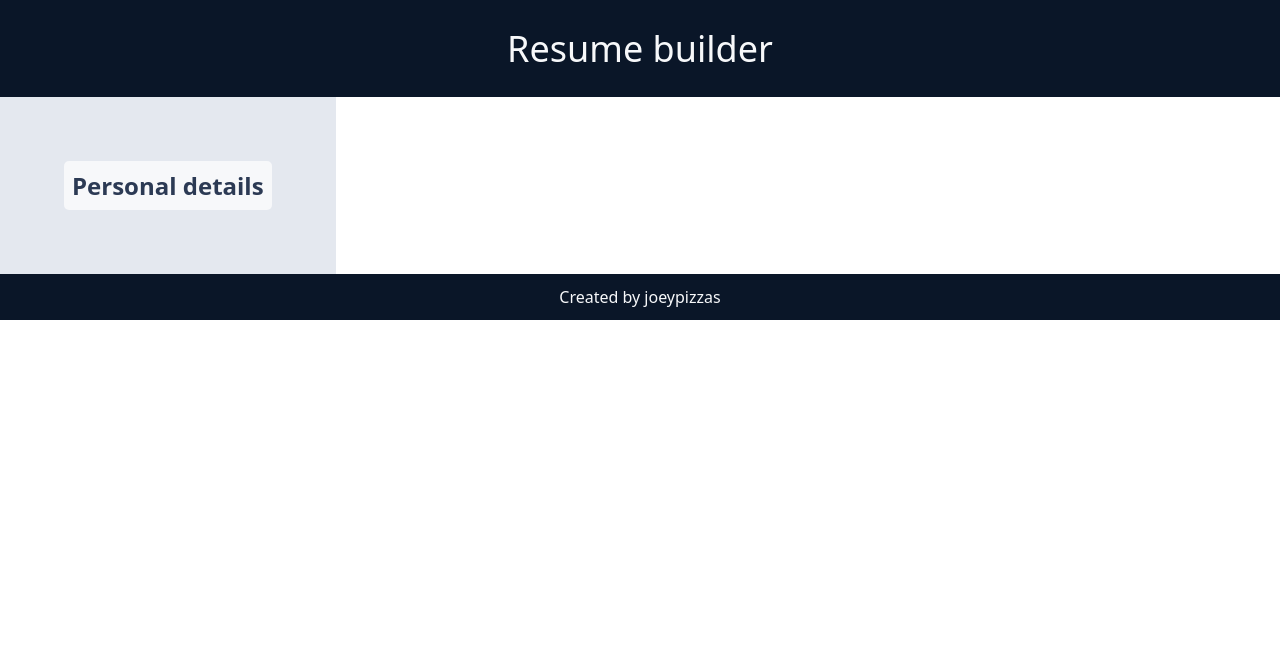
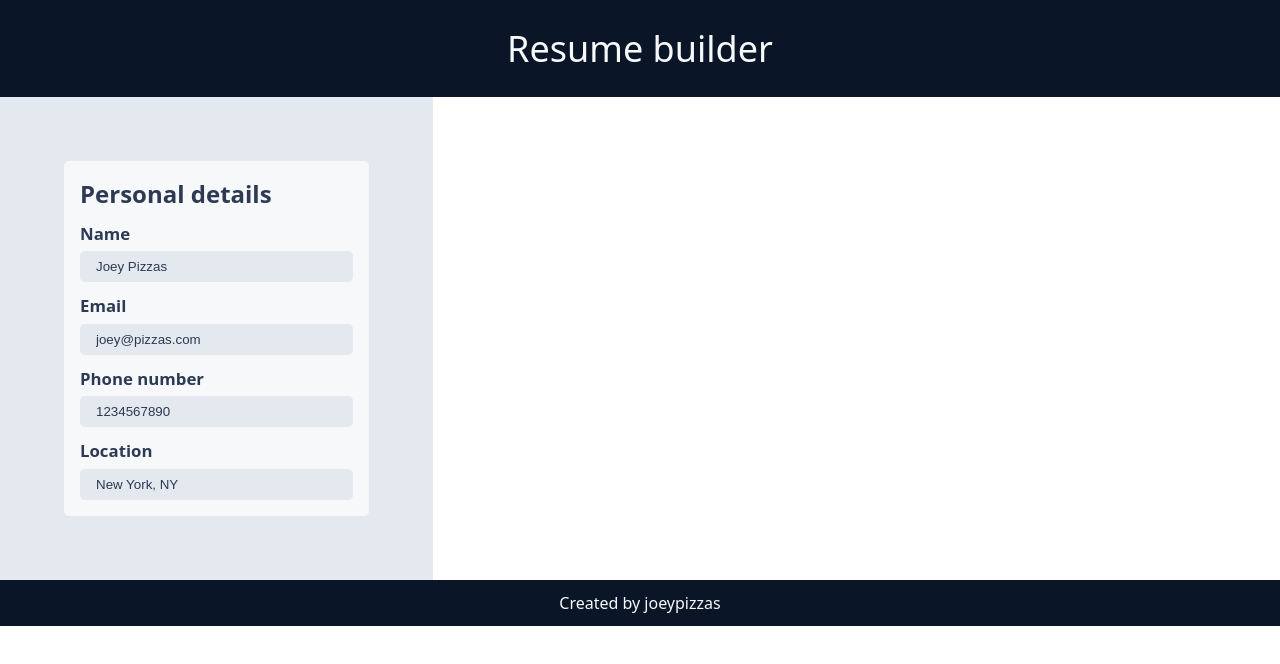
Before and after one commit to joeypizzas/resume-app, a React (Vite) app: page / in a window 1280 px wide. Shown: the top 664 px of the page. Built offline with nearby package versions, Linux system fonts and the light colour scheme.

Commit message:
Invoked FormField components + refactored form style

```diff
--- a/src/components/ResumeBuilderForm/ResumeBuilderForm.css
+++ b/src/components/ResumeBuilderForm/ResumeBuilderForm.css
@@ -1,11 +1,12 @@
 /* ResumeBuilderForm component css */
 
 .resume-builder-form {
-  padding: 0.5rem;
+  padding: 1rem;
   display: flex;
   flex-direction: column;
   background-color: var(--color-bg);
   border-radius: 5px;
+  gap: 0.75rem;
 }
 
 .resume-builder-form-header {
--- a/src/components/ResumeBuilderForm/ResumeBuilderForm.jsx
+++ b/src/components/ResumeBuilderForm/ResumeBuilderForm.jsx
@@ -1,11 +1,19 @@
 // ResumeBuilderForm component
 
 import "./ResumeBuilderForm.css";
+import { FormField } from "../FormField/FormField.jsx";
 
 export function ResumeBuilderForm({ header }) {
   return (
     <div className="resume-builder-form">
       <div className="resume-builder-form-header">{header}</div>
+      <FormField fieldHeader="Name" initialInput="Joey Pizzas"></FormField>
+      <FormField fieldHeader="Email" initialInput="joey@pizzas.com"></FormField>
+      <FormField
+        fieldHeader="Phone number"
+        initialInput="1234567890"
+      ></FormField>
+      <FormField fieldHeader="Location" initialInput="New York, NY"></FormField>
     </div>
   );
 }
```
